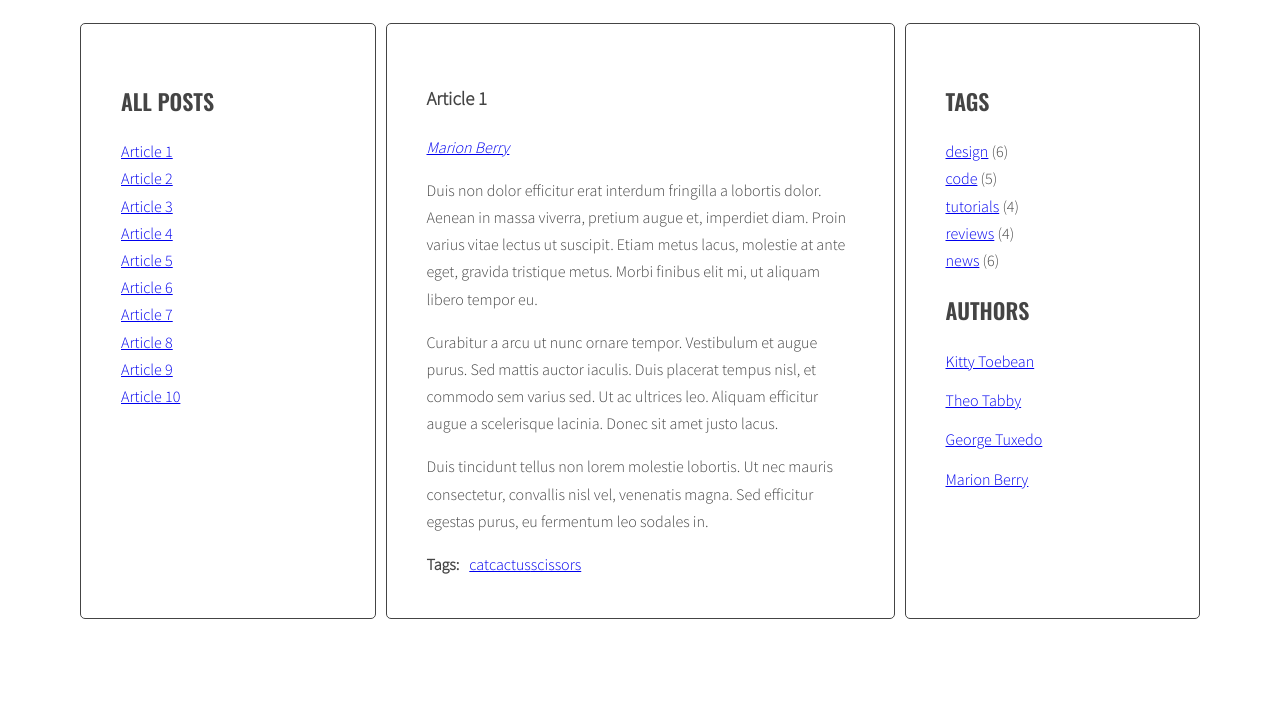
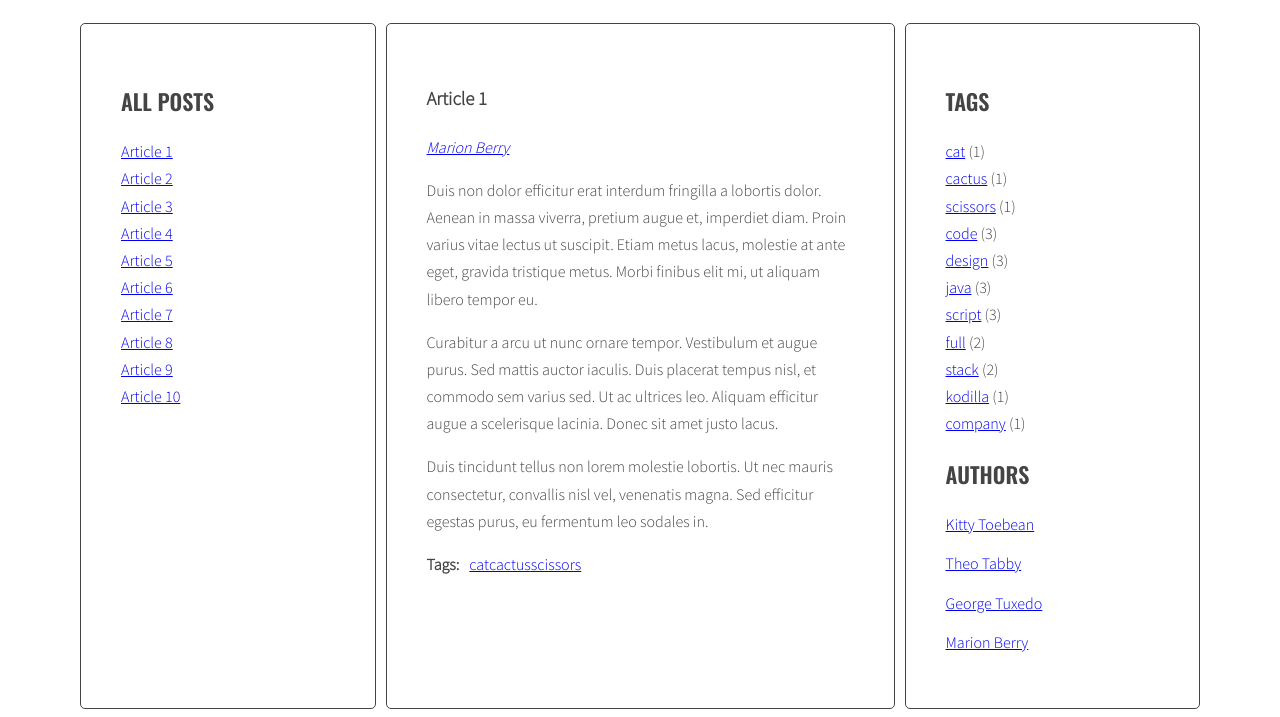
Before and after one commit to Krooll/blog-java, a plain HTML site: page index.html in a window 1280 px wide. Shown: the part 220-937 px from the top of the page. Before the commit the page ends 847 px from the top, so only its background shows below. Drawn offline with nearby package versions, Linux system fonts and the light colour scheme.

Commit message:
Modify function generateTags and add calculateTagsParams function

```diff
--- a/index.html
+++ b/index.html
@@ -170,11 +170,7 @@
             <aside class="sidebar">
               <h2 class="section-title">Tags</h2>
               <ul class="list tags">
-                <li><a href="#">design</a> <span>(6)</span></li>
-                <li><a href="#">code</a> <span>(5)</span></li>
-                <li><a href="#">tutorials</a> <span>(4)</span></li>
-                <li><a href="#">reviews</a> <span>(4)</span></li>
-                <li><a href="#">news</a> <span>(6)</span></li>
+
               </ul>
               <h2 class="section-title">Authors</h2>
               <ul class="list authors">
--- a/js/script.js
+++ b/js/script.js
@@ -56,7 +56,8 @@ const optArticleSelector = '.post',
   optTitleSelector = '.post-title',
   optTitleListSelector = '.titles',
   optArticleTagsSelector = '.post-tags .list',
-  optArticleAuthorSelector = '.post .post-author';
+  optArticleAuthorSelector = '.post .post-author',
+  optTagListSelector = '.tags.list';
 
   function generateTitleLinks(customSelector = ''){
 
@@ -106,7 +107,24 @@ const optArticleSelector = '.post',
 
   generateTitleLinks();
 
+  function calculateTagsParams(tags){
+
+    const params = { max : 0, min : 999999};
+
+    for(let tag in tags){
+      params.max = Math.max(tags[tag], params.max);
+      params.min = Math.min(tags[tag], params.min);
+      console.log(tag + 'is used' + tags[tag] + ' times');
+    }
+
+    return params;
+  }
+
   function generateTags (){
+
+    /*NEW create new variable allTags witch empty object*/
+
+    let allTags = {};
 
     /*find all article*/
 
@@ -144,6 +162,17 @@ const optArticleSelector = '.post',
 
         html = html + linkHTML;
 
+        /*NEW check if this link is NOT already in allTags*/
+
+        if(!allTags[tag]){
+
+          /*NEW generate code to allTags object*/
+
+          allTags[tag] = 1;
+        }else {
+          allTags[tag] ++;
+        }
+
       /*END LOOP : for each tag*/
 
       }
@@ -153,7 +182,42 @@ const optArticleSelector = '.post',
       tagWrapper.innerHTML = html;
 
     /*END LOOP: for every article*/
+
     }
+
+    /*NEW find list of tags in right column*/
+
+    const tagList = document.querySelector(optTagListSelector);
+
+    /*NEW add html from allTags to taglist*/
+
+    //tagList.innerHTML = allTags.join('');
+    console.log(allTags);
+
+    const tagsParams = calculateTagsParams(allTags);
+    console.log('tagsParams', tagsParams);
+
+    /*NEW create variable for all links HTML code*/
+
+    let allTagsHTML = '';
+
+    /*NEW START LOOP: for each tag in allTags:*/
+
+    for(let tag in allTags){
+
+      /*generate code of a link and add it to allTagsHTML*/
+
+      const tagLinkHTML = '<li><a href="#tag-' + tag+ '">' + tag + '</a> ('+ allTags[tag]+ ')</li>';
+
+      allTagsHTML += tagLinkHTML;
+
+      /*NEW END LOOP: for each tag in allTags*/
+
+    }
+
+    /*NEW add HTML from allTagsHTML to tagList*/
+
+    tagList.innerHTML = allTagsHTML;
 
   }
 
```
